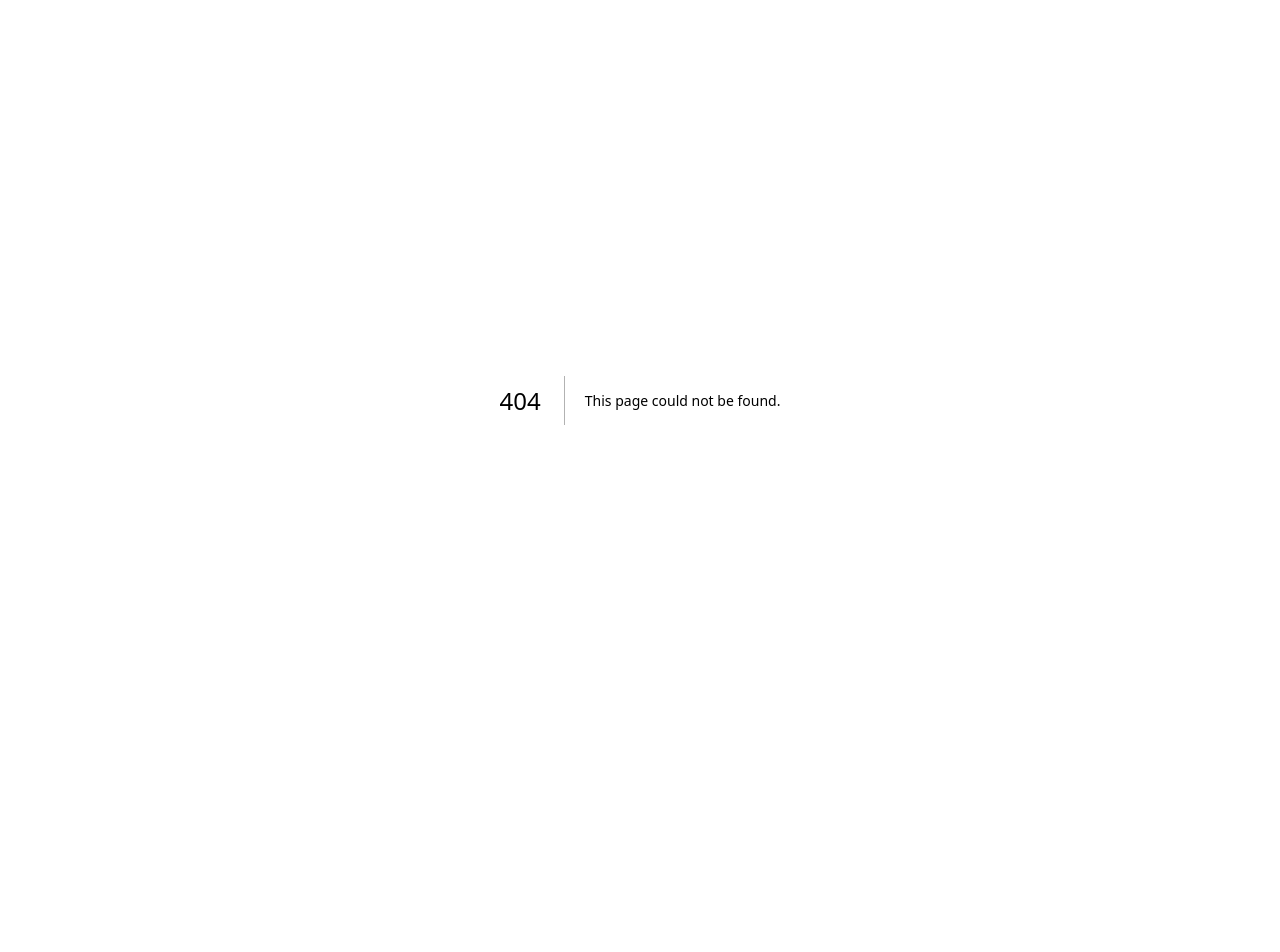
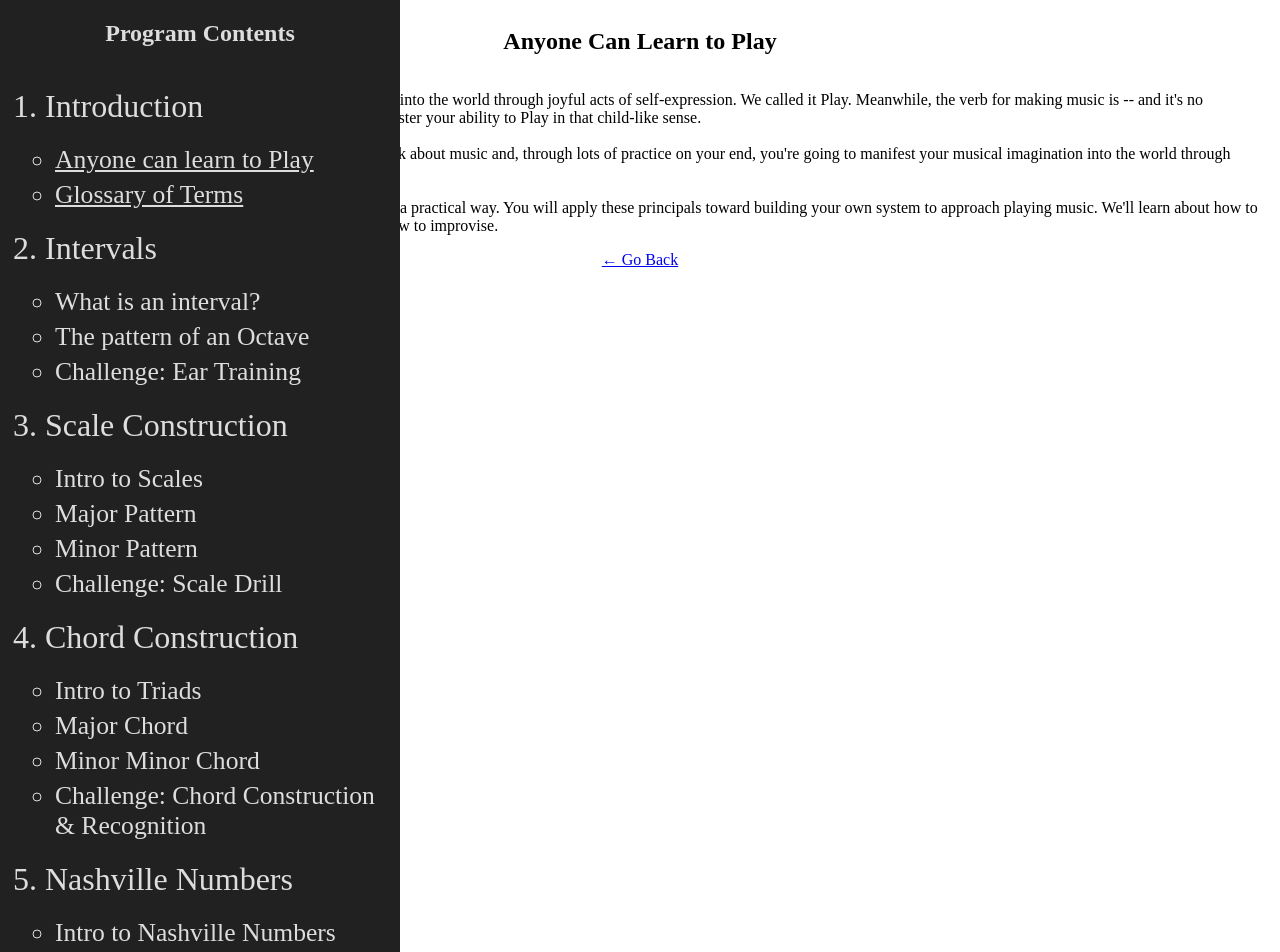
Before and after one commit to ddectis/circles-p5, a Next.js app: page /lessons/01-introduction/AnyoneCanPlay in a window 1280 px wide. Before the commit this address had no page. Shown: the top 952 px of the page. Before the commit the page ends 800 px from the top, so only its background shows below. Built offline with nearby package versions, Linux system fonts and the light colour scheme.

Commit message:
picking up dev after vacay

```diff
--- /dev/null
+++ b/components/GoBackToContents.js
@@ -0,0 +1,7 @@
+import Link from 'next/link';
+
+export default function GoBackToContents(){
+    return (
+        <Link href="/">← Go Back</Link>
+    )
+}
--- /dev/null
+++ b/components/layout.js
@@ -0,0 +1,41 @@
+
+import Link from 'next/link';
+import styles from '../styles/lesson-contents.module.css';
+import React, { useEffect } from 'react';
+import { useRouter } from 'next/router';
+import LessonContents from '../components/lesson-contents'
+
+export default function Layout(props) {
+
+    const router = useRouter();
+
+    useEffect(()=>{
+        console.log("ye");
+        const sidebar = document.getElementById("sidebar");
+        const isHiddenClass = styles.isHidden;
+        sidebar.classList.toggle(isHiddenClass)
+    },[props.isOpen])
+
+    const handleClick = (e) => {
+        e.preventDefault();
+        console.log("click");
+        console.log(e);
+        router.push(e.target.href, { replace: true });
+    }
+
+
+    //voice leading challenge Improve these selections of chord voicing with Voice Leading
+
+    return (
+        <div>
+            <div>
+                <LessonContents/>
+            </div>
+            <div>
+                {props.children}
+            </div>
+        </div>
+
+        )
+
+}
--- /dev/null
+++ b/components/lesson-contents.js
@@ -0,0 +1,102 @@
+
+import Link from 'next/link';
+import styles from '../styles/lesson-contents.module.css';
+import React, { useEffect } from 'react';
+import { useRouter } from 'next/router';
+
+export default function LessonContents(props) {
+
+    const router = useRouter();
+
+    useEffect(()=>{
+        console.log("ye");
+        const sidebar = document.getElementById("sidebar");
+        const isHiddenClass = styles.isHidden;
+        sidebar.classList.toggle(isHiddenClass)
+    },[props.isOpen])
+
+    const handleClick = (e) => {
+        e.preventDefault();
+        console.log("click");
+        console.log(e);
+        router.push(e.target.href, { replace: true });
+    }
+
+
+    //voice leading challenge Improve these selections of chord voicing with Voice Leading
+
+    return (
+        <div className={styles.contents} id="sidebar">
+
+            <h2>Program Contents</h2>
+            <ol>
+                <li>Introduction</li>
+                <ul>
+                    <li><Link href="/lessons/01-introduction/AnyoneCanPlay" onClick={handleClick}>Anyone can learn to Play</Link></li>
+                    <li><Link href="/lessons/01-introduction/Glossary">Glossary of Terms</Link></li>
+                </ul>
+                <li>Intervals</li>
+                <ul>
+                    <li>What is an interval?</li>
+                    <li>The pattern of an Octave</li>
+                    <li>Challenge: Ear Training</li>
+                </ul>
+                <li>Scale Construction</li>
+                <ul>
+                    <li>Intro to Scales</li>
+                    <li>Major Pattern</li>
+                    <li>Minor Pattern</li>
+                    <li>Challenge: Scale Drill</li>
+                </ul>
+                <li>Chord Construction</li>
+                <ul>
+                    <li>Intro to Triads</li>
+                    <li>Major Chord</li>
+                    <li>Minor Minor Chord</li>
+                    <li>Challenge: Chord Construction & Recognition</li>
+                </ul>
+                <li>Nashville Numbers</li>
+                <ul>
+                    <li>Intro to Nashville Numbers</li>
+                    <li>How to use them?</li>
+                    <li>Major Pattern</li>
+                    <li>Minor Pattern</li>
+                    <li>Visualizing the Octave</li>
+                    <li>Challenge: Analyze songs using Nashville Numbers</li>
+                </ul>
+                <li>Chord Progressions</li>
+                <ul>
+                    <li>Intro to Chord Progressions</li>
+                    <li>Common Progressions</li>
+                    <li>Challenge: Song Analysis II</li>
+                </ul>
+                <li>Extensions and Seasoning</li>
+                <ul>
+                    <li>Voice Leading</li>
+                    <li>Suspensions</li>
+                    <li>Tension and Resolution</li>
+                    <li>Challenge: </li>
+                </ul>
+                <li>Composition with Chord Progressions</li>
+                <li>Improvisation</li>
+                <ul>
+                    <li>Intro to Improvisation</li>
+                    <li>Finding the key</li>
+                    <li>Scales</li>
+                    <li>Steps & Leaps</li>
+                    <li>Repitition</li>
+                    <li>Challenge: Scale Drill</li>
+                </ul>
+                <li>Honing Your Inner Ear</li>
+                <ul>
+                    <li>What is your Inner Ear?</li>
+                    <li>Major Pattern</li>
+                    <li>Minor Pattern</li>
+                    <li>Challenge: Scale Drill</li>
+                </ul>
+            </ol>
+        </div>
+
+        )
+
+}
--- /dev/null
+++ b/pages/lessons/01-introduction/AnyoneCanPlay.js
@@ -0,0 +1,31 @@
+import Link from 'next/link';
+import GoBackToContents from '../../../components/GoBackToContents';
+import Layout from '../../../components/layout';
+import styles from '../../../styles/lesson.module.css';
+
+export default function AnyoneCanPlay(props) {
+
+    //voice leading challenge Improve these selections of chord voicing with Voice Leading
+
+    return (
+        <Layout>
+            <div className={styles.lesson_content}>
+
+            <h2>Anyone Can Learn to Play</h2>
+            <p>
+                When we played as children, we manifested our imagination into the world through joyful acts of self-expression. We called it Play. Meanwhile, the verb for making music is -- and it's no coincidence -- also Play.
+                The purpose of this program is to foster your ability to Play in that child-like sense.
+                <br /><br />
+                I'm going to give you the mental framework and tools to think about music and, through lots of practice on your end, you're going to manifest your musical imagination into the world through joyful acts of self-expression
+
+                <br /><br />
+                This course will present the fundamentals of music theory in a practical way. You will apply these principals toward building your own system to approach playing music. We'll learn about how to talk about music, how to analyze your favorite pop songs, how to improvise.
+            </p>
+            <GoBackToContents />
+        </div>
+        </Layout>
+
+
+        )
+
+}
--- a/styles/Home.module.css
+++ b/styles/Home.module.css
@@ -84,6 +84,11 @@
   height: 1em;
 }
 
+.toggleSidebarButton{
+  font-size: 2em;
+  padding: 20px;
+}
+
 @media (max-width: 600px) {
   .grid {
     width: 100%;
--- /dev/null
+++ b/styles/lesson-contents.module.css
@@ -0,0 +1,42 @@
+.contents{
+    background: #212121;
+    color: #dddddd;
+    display: flex;
+    flex-direction: column;
+    align-items: center;
+    width: 400px;
+    position: absolute;
+    left: 0%;
+    top: 0%;
+    transition: left 0.3s ease-in-out
+}
+
+.isHidden{
+    left: -400px;
+}
+
+.contents li{
+    margin:5px;
+    font-size: 2em;
+
+}
+
+.contents ul{
+    font-size: 0.8em;
+    padding: 10px;
+}
+
+.contents a{
+    color: unset;
+}
+
+.toggleSidebarButton{
+    position: fixed;
+    left: 40%;
+    top: 1%;
+    color: black;
+    font-size: 3em;
+    border: 1px solid;
+    padding-inline: 20px;
+    padding-bottom: 10px;
+}
--- /dev/null
+++ b/styles/lesson.module.css
@@ -0,0 +1,5 @@
+.lesson_content{
+    display: flex;
+    flex-direction: column;
+    align-items: center;
+  }
```
Also changed, not shown: pages/index.js (+21 -4 lines), pages/lessons/01-introduction/Glossary.js (added, +24 -0 lines), styles/globals.css (line endings or trailing spaces).
